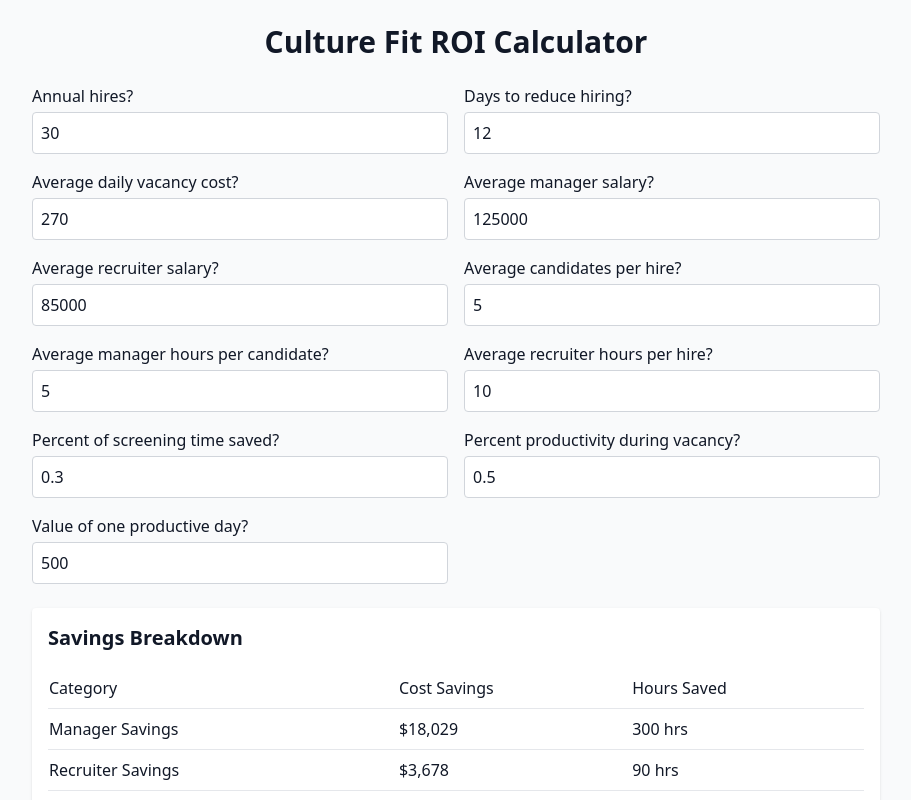
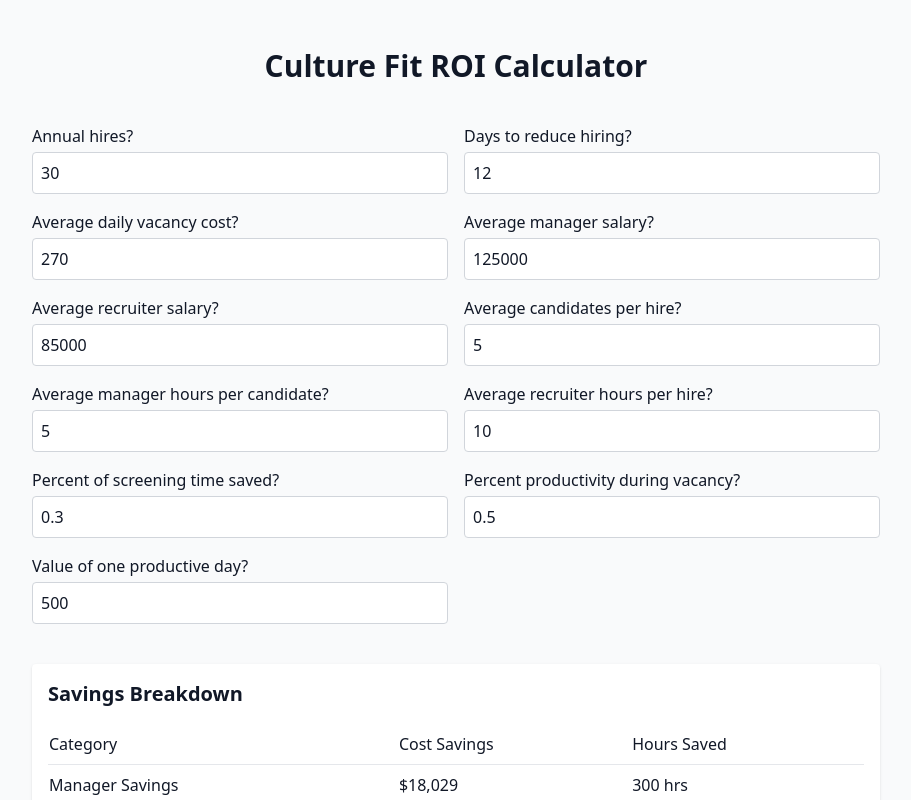
Before and after one commit to ericadenise/culture-fit-roi-calculator, a React (Vite) app: page / in a window 1280 px wide. Shown: the top 800 px of the page, without its empty margins (184-1095 px from the left). Built offline with nearby package versions, Linux system fonts and the light colour scheme.

Commit message:
Update App.jsx

```diff
--- a/src/App.jsx
+++ b/src/App.jsx
@@ -51,7 +51,7 @@ export default function App() {
     `$${value.toLocaleString(undefined, { minimumFractionDigits: 0, maximumFractionDigits: 0 })}`;
 
   return (
-    <div className="max-w-4xl mx-auto p-6 space-y-6">
+    <div className="max-w-4xl mx-auto px-6 py-12 space-y-10">
       <h1 className="text-3xl font-bold mb-4 text-center">Culture Fit ROI Calculator</h1>
 
       {/* Input Fields */}
```
